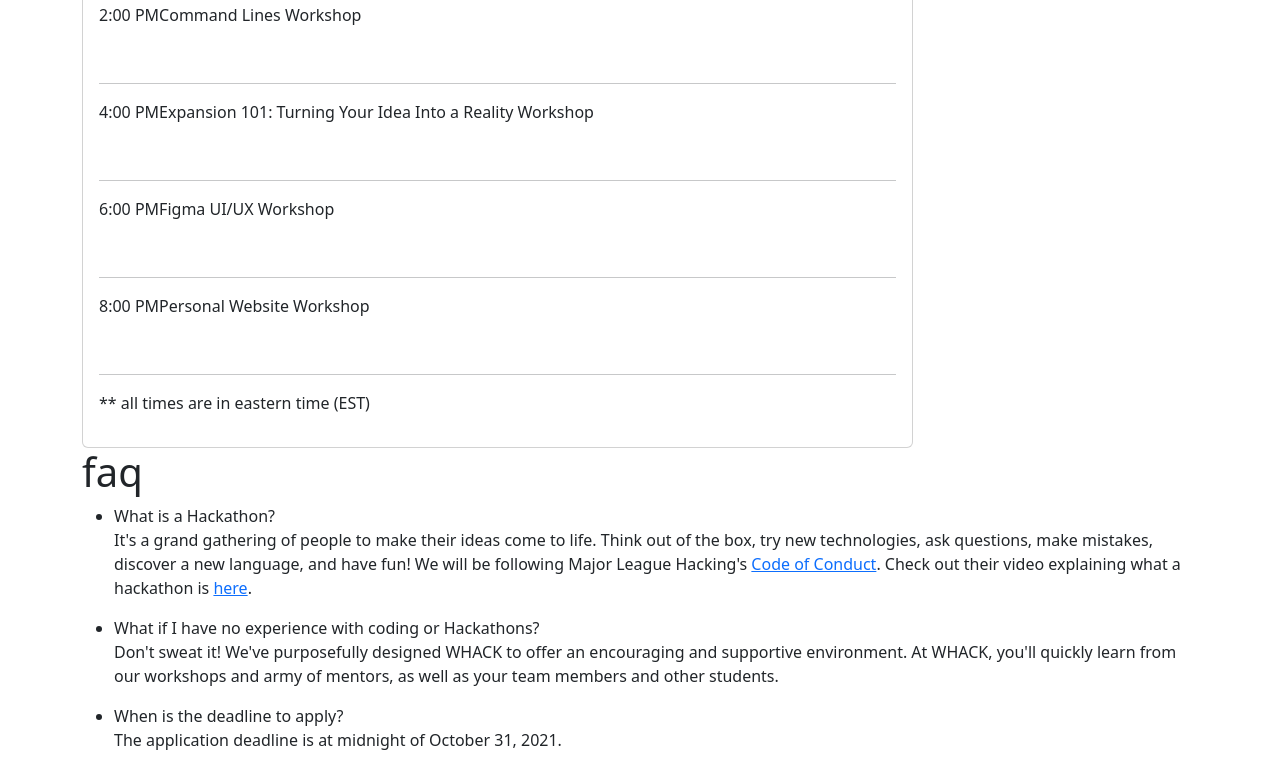
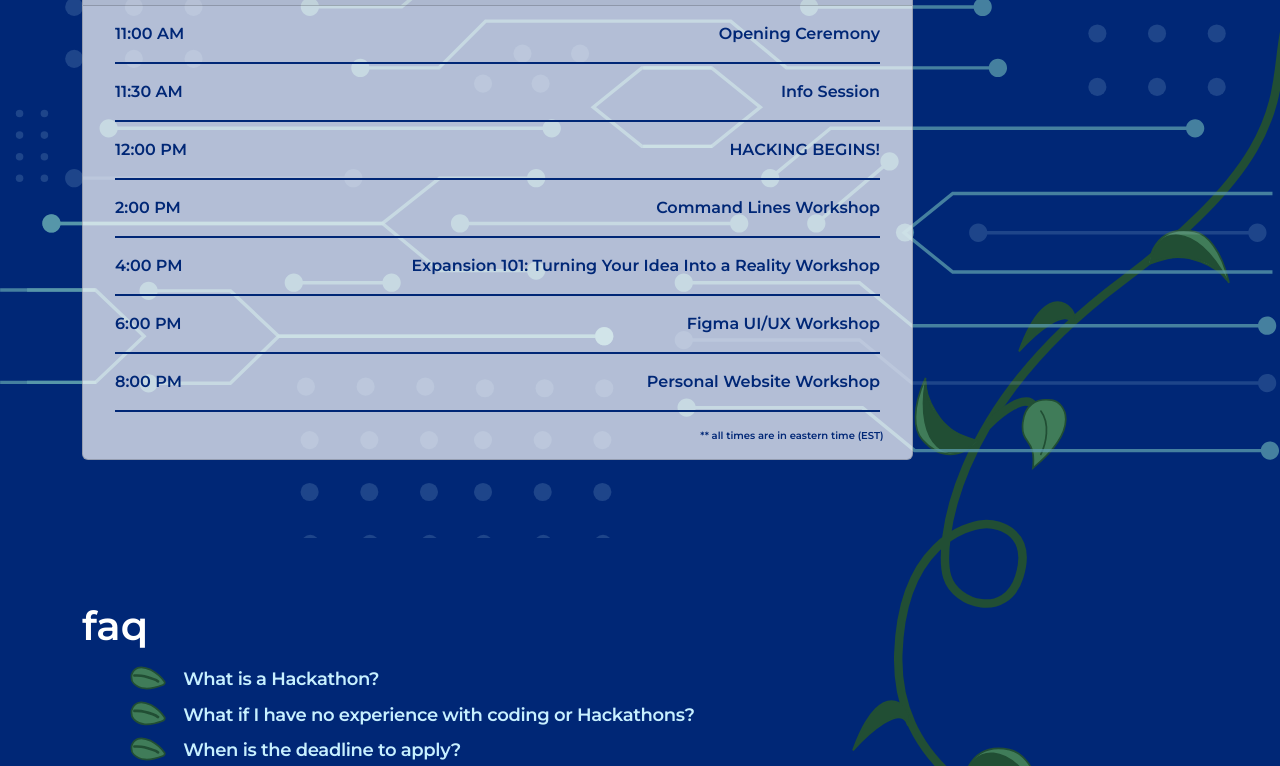
Before and after one commit to wellesleyhack/fall2022, a plain HTML site: page index.html in a window 1280 px wide. Shown: the part 1820-2586 px from the top of the page. Drawn offline with nearby package versions, Linux system fonts and the light colour scheme; the site is published under a folder, as on GitHub Pages, so addresses that start at the root find nothing.

Commit message:
update stylesheet links

```diff
--- a/index.html
+++ b/index.html
@@ -19,7 +19,7 @@
       property="og:image" />
     <meta property="og:type" content="website" />
     <meta content="width=device-width, initial-scale=1" name="viewport" />
-    <link rel="stylesheet" href="/styles.css" />
+    <link rel="stylesheet" href="public/styles.css" />
     <!-- loading fonts (montserrat) -->
     <link rel="preconnect" href="https://fonts.googleapis.com">
     <link rel="preconnect" href="https://fonts.gstatic.com" crossorigin>
@@ -514,7 +514,7 @@
   <script src="https://cdnjs.cloudflare.com/ajax/libs/popper.js/2.5.3/umd/popper.min.js"></script>
   <script src="https://maxcdn.bootstrapcdn.com/bootstrap/4.0.0/js/bootstrap.min.js" integrity="sha384-JZR6Spejh4U02d8jOt6vLEHfe/JQGiRRSQQxSfFWpi1MquVdAyjUar5+76PVCmYl" crossorigin="anonymous"></script>
   <!-- load local js -->
-  <script src="/main.js"></script>
+  <script src="public/main.js"></script>
 </body>
 
 </html>
```
